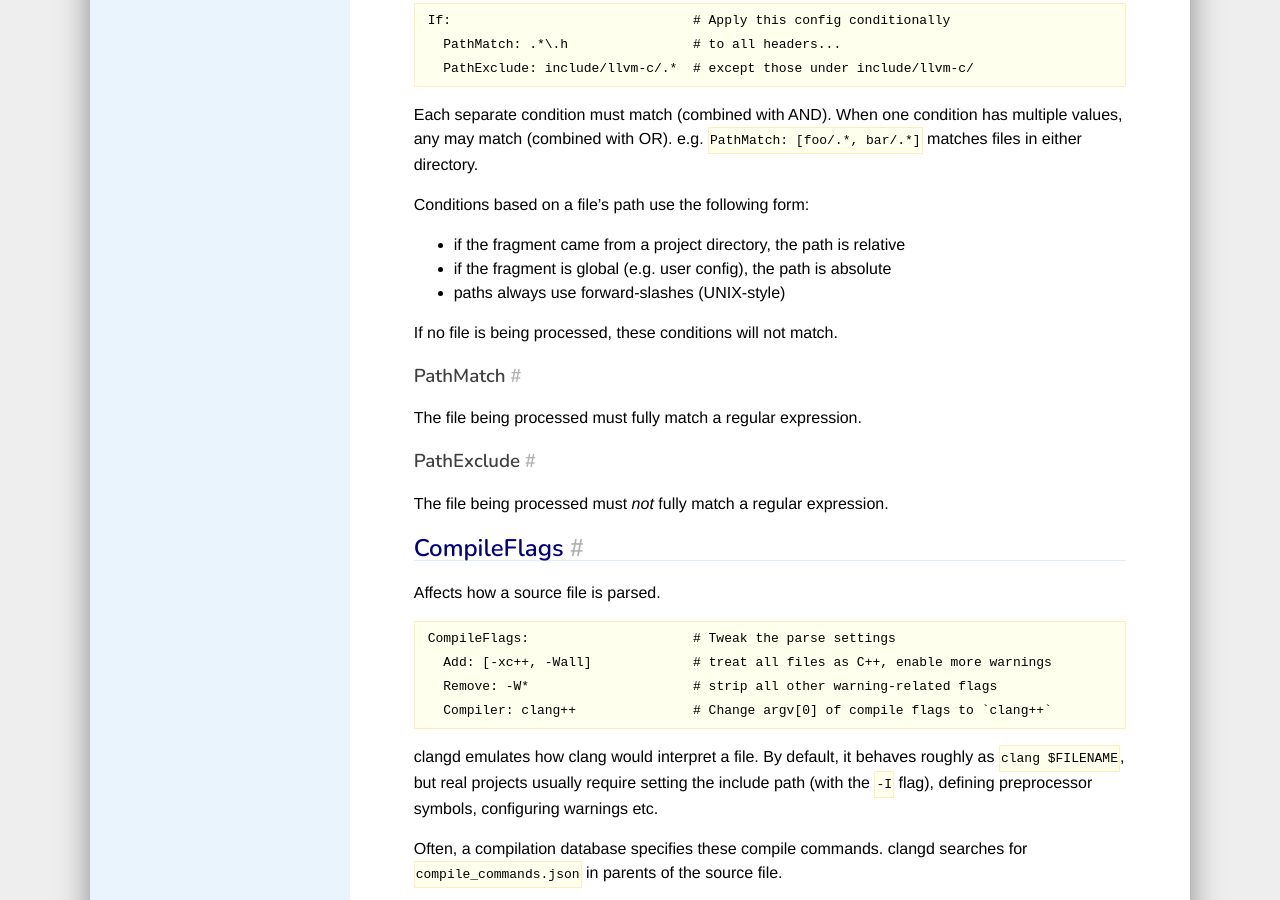
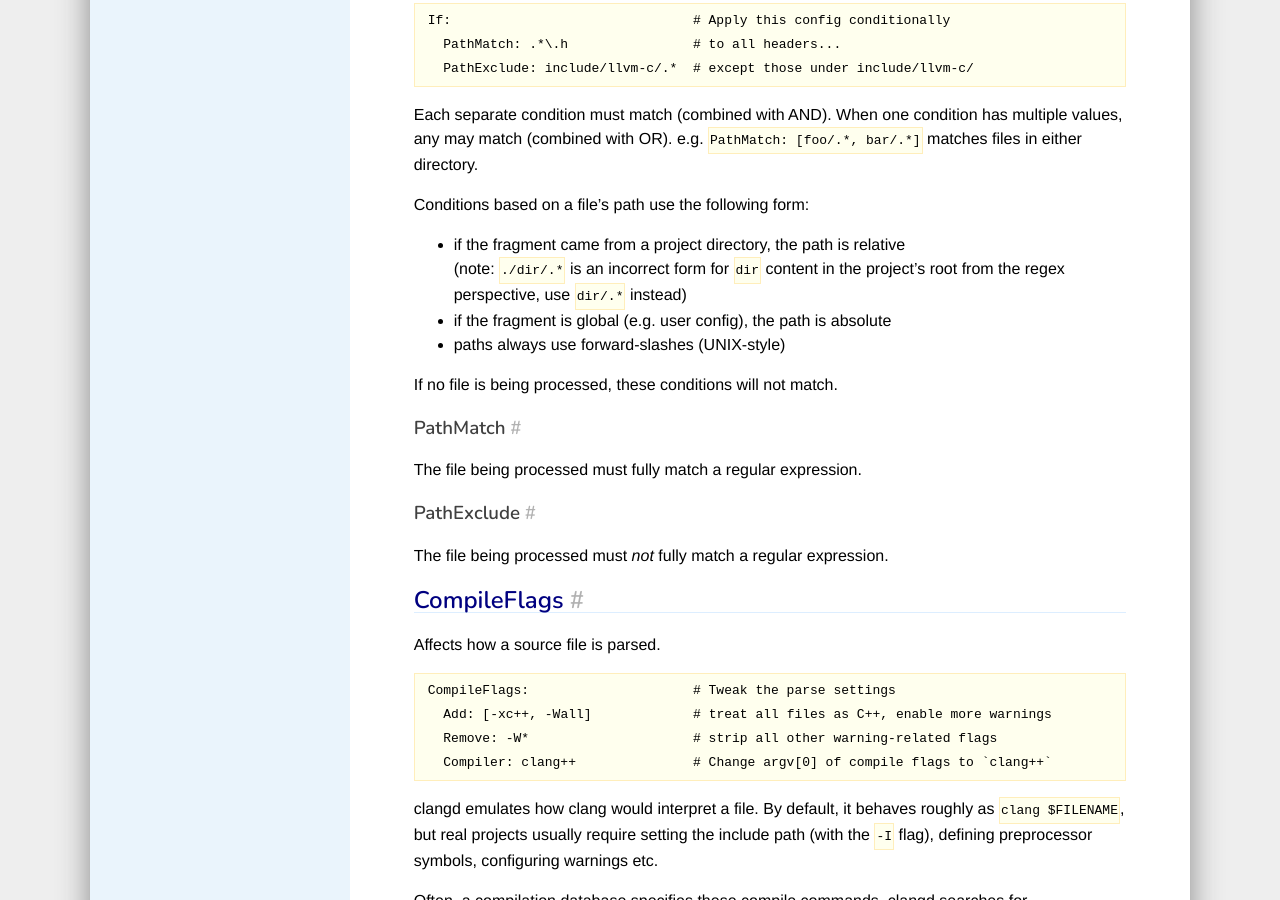
Before and after one commit to llvm/clangd-www, a Jekyll site: the page built from config.md, in a window 1280 px wide and 900 px high, scrolled down 2046 px. Built offline with Jekyll 4.4.1, drawn with Linux system fonts in a browser that asks for light colours; our own code applies the rules of GitHub Pages for plain Markdown files.

Commit message:
Add path usage example in If section

```diff
--- a/config.md
+++ b/config.md
@@ -70,6 +70,8 @@ e.g. `PathMatch: [foo/.*, bar/.*]` matches files in either directory.
 Conditions based on a file's path use the following form:
 
 - if the fragment came from a project directory, the path is relative
+(note: `./dir/.*` is an incorrect form for `dir` content in the project's root
+from the regex perspective, use `dir/.*` instead)
 - if the fragment is global (e.g. user config), the path is absolute
 - paths always use forward-slashes (UNIX-style)
 
```
